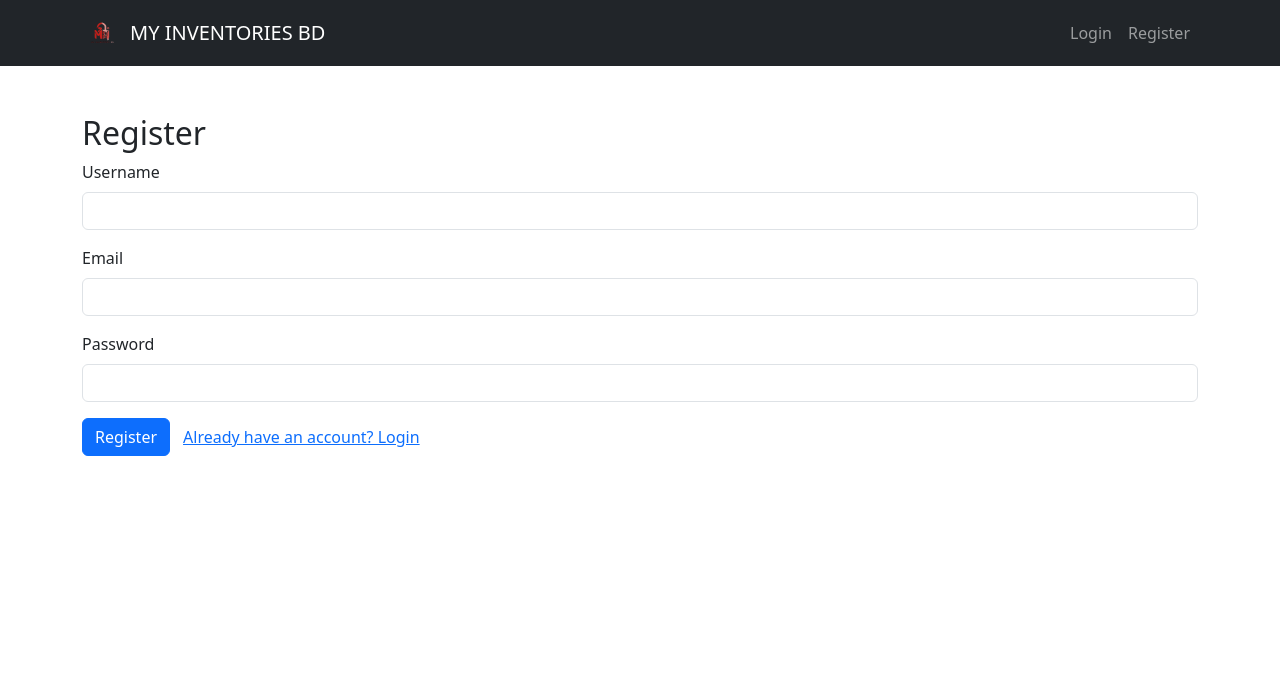
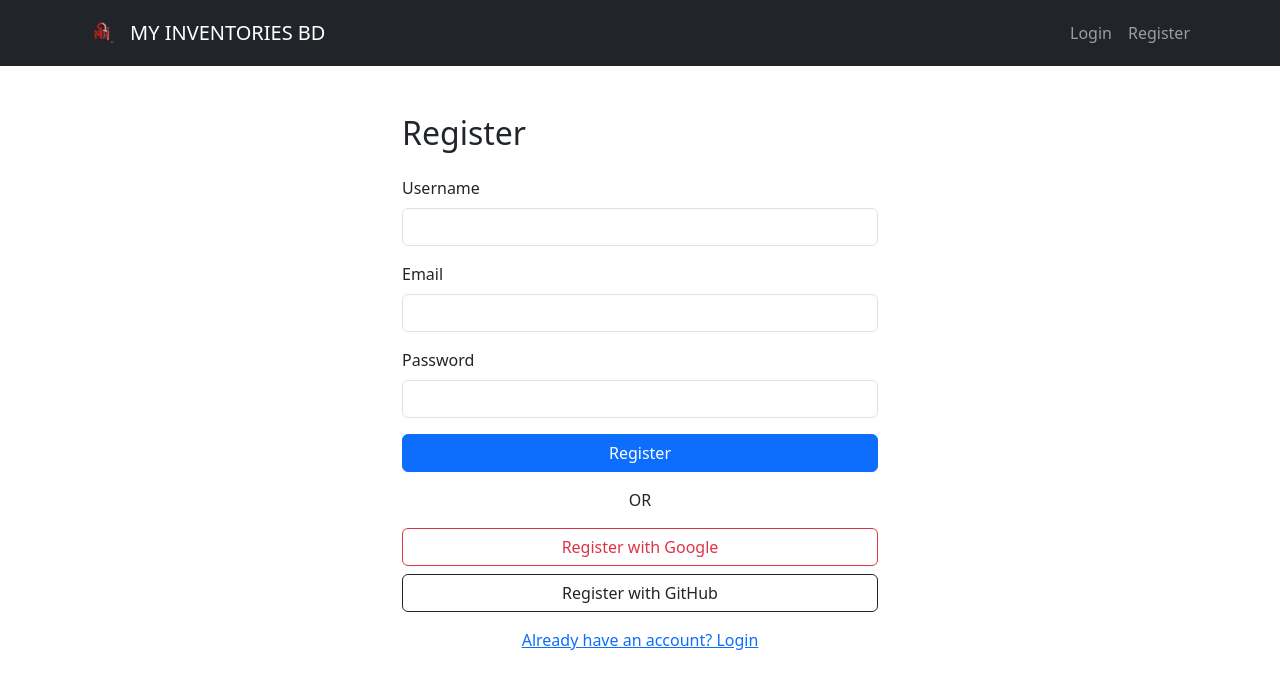
Before and after one commit to shahedzaman612/Inventory-Frontend, a React (Create React App) app: page /register in a window 1280 px wide. Shown: the top 688 px of the page. Built offline with nearby package versions, Linux system fonts and the light colour scheme.

Commit message:
google github

```diff
--- a/src/App.js
+++ b/src/App.js
@@ -12,7 +12,8 @@ import ResetPassword from "./components/ResetPassword";
 import ForgotPassword from "./components/ForgotPassword";
 import VerifyEmail from "./pages/VerifyEmail";
 import ProfilePage from "./components/ProfilePage";
-import SearchBar from "./components/SearchBar"; // ✅ new import
+import SearchBar from "./components/SearchBar";
+import OAuthSuccess from "./components/OAuthSuccess";
 
 function App() {
   return (
@@ -50,7 +51,7 @@ function App() {
             }
           />
 
-          {/* ✅ Full search results page */}
+
           <Route
             path="/search"
             element={
@@ -63,7 +64,7 @@ function App() {
           <Route path="/reset-password/:token" element={<ResetPassword />} />
           <Route path="/forgot-password" element={<ForgotPassword />} />
           <Route path="/verify-email/:token" element={<VerifyEmail />} />
-
+          <Route path="/oauth-success" element={<OAuthSuccess />} />
           <Route path="*" element={<Login />} />
         </Routes>
       </Router>
--- /dev/null
+++ b/src/components/OAuthSuccess.js
@@ -0,0 +1,26 @@
+import { useEffect } from "react";
+import { useNavigate } from "react-router-dom";
+
+const OAuthSuccess = () => {
+  const navigate = useNavigate();
+
+  useEffect(() => {
+    const params = new URLSearchParams(window.location.search);
+    const token = params.get("token");
+
+    if (token) {
+      localStorage.setItem("token", token);
+      navigate("/dashboard");
+    } else {
+      navigate("/login");
+    }
+  }, [navigate]);
+
+  return (
+    <div className="auth-container text-center mt-5">
+      <h2>Logging in...</h2>
+    </div>
+  );
+};
+
+export default OAuthSuccess;
--- a/src/pages/Login.js
+++ b/src/pages/Login.js
@@ -2,6 +2,8 @@ import { useState, useContext } from "react";
 import { Form, Button, Container, Alert } from "react-bootstrap";
 import { AuthContext } from "../contexts/AuthContext";
 import { useNavigate, Link } from "react-router-dom";
+
+//const API_URL = process.env.REACT_APP_API_URL;
 
 const Login = () => {
   const { login } = useContext(AuthContext);
@@ -53,18 +55,29 @@ const Login = () => {
           />
         </Form.Group>
 
-        <Button variant="primary" type="submit" className="w-100 mb-2">
+        <Button variant="primary" type="submit" className="w-100 mb-3">
           Login
         </Button>
+      </Form>
 
-        <div className="text-center mt-2">
-          <Link to="/forgot-password">Forgot Password?</Link>
-        </div>
+      <div className="text-center mb-3">OR</div>
 
-        <p className="mt-3 text-center">
-          Don't have an account? <Link to="/register">Register</Link>
-        </p>
-      </Form>
+      <div className="d-grid gap-2 mb-3">
+       <a href={`${process.env.REACT_APP_API_URL}/api/auth/google`} className="btn btn-outline-danger">
+        Login/Register with Google
+        </a>
+        <a href={`${process.env.REACT_APP_API_URL}/api/auth/github`} className="btn btn-outline-dark">
+        Login/Register with GitHub
+        </a>
+      </div>
+
+      <div className="text-center mb-2">
+        <Link to="/forgot-password">Forgot Password?</Link>
+      </div>
+
+      <p className="mt-3 text-center">
+        Don't have an account? <Link to="/register">Register</Link>
+      </p>
     </Container>
   );
 };
--- a/src/pages/Register.js
+++ b/src/pages/Register.js
@@ -35,8 +35,8 @@ const Register = () => {
   };
 
   return (
-    <div className="container mt-5">
-      <h2>Register</h2>
+    <div className="container mt-5" style={{ maxWidth: "500px" }}>
+      <h2 className="mb-4">Register</h2>
 
       {error && <div className="alert alert-danger">{error}</div>}
       {success && (
@@ -83,13 +83,35 @@ const Register = () => {
           />
         </div>
 
-        <button type="submit" className="btn btn-primary" disabled={!!success}>
+        <button
+          type="submit"
+          className="btn btn-primary w-100 mb-3"
+          disabled={!!success}
+        >
           Register
         </button>
-        <a href="/login" className="btn btn-link">
-          Already have an account? Login
+      </form>
+
+      <div className="text-center mb-3">OR</div>
+
+      <div className="d-grid gap-2 mb-3">
+        <a
+          href={`${API_URL}/api/auth/google`}
+          className="btn btn-outline-danger"
+        >
+          Register with Google
         </a>
-      </form>
+        <a
+          href={`${API_URL}/api/auth/github`}
+          className="btn btn-outline-dark"
+        >
+          Register with GitHub
+        </a>
+      </div>
+
+      <div className="text-center">
+        <a href="/login">Already have an account? Login</a>
+      </div>
     </div>
   );
 };
```
Also changed, not shown: 1 other file (tests, documents, lock files or other folders).
